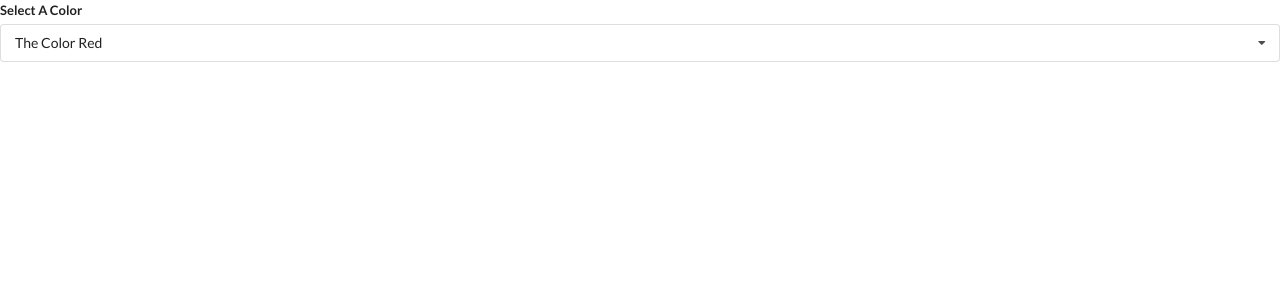
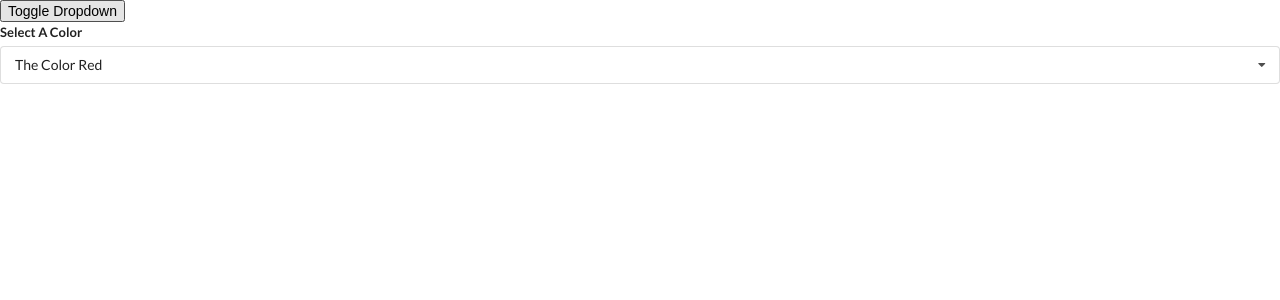
Before and after one commit to HristijanGjorgjioski/Widgets-App, a React (Create React App) app: page / in a window 1280 px wide. Shown: the top 300 px of the page. Built offline with nearby package versions, Linux system fonts and the light colour scheme.

Commit message:
Done with dropdown, now is time to work on Translate widget

```diff
--- a/src/App.js
+++ b/src/App.js
@@ -35,14 +35,21 @@
 
 const App = () => {
   const [selected, setSelected] = useState(options[0]);
+  const [showDropdown, setShowDropdown] = useState(true);
 
   return (
     <div>
-      <Dropdown
-        selected={selected}
-        onSelectedChange={setSelected}
-        options={options}
-      />
+      <button onClick={() => setShowDropdown(!showDropdown)}>
+        Toggle Dropdown
+      </button>
+
+      {showDropdown ? (
+        <Dropdown
+          selected={selected}
+          onSelectedChange={setSelected}
+          options={options}
+        />
+      ) : null}
       {/* <Search /> */}
       {/* <Accordion items={items} /> */}
     </div>
--- a/src/components/Dropdown.js
+++ b/src/components/Dropdown.js
@@ -5,10 +5,18 @@
   const ref = useRef();
 
   useEffect(() => {
-    document.body.addEventListener('click', (event) => {
-      console.log(event.target);
+    const onBodyClick = (event) => {
+      if (ref.current && ref.current.contains(event.target)) {
+        return;
+      }
       setOpen(false);
-    });
+    };
+
+    document.body.addEventListener('click', onBodyClick);
+
+    return () => {
+      document.body.removeEventListener('click', onBodyClick);
+    };
   }, []);
 
   const renderedOptions = options.map((option, index) => {
--- /dev/null
+++ b/src/components/Translate.js
@@ -0,0 +1,6 @@
+import React from 'react';
+import Dropdown from './Dropdown';
+
+const Translate = () => {};
+
+export default Translate;
```
